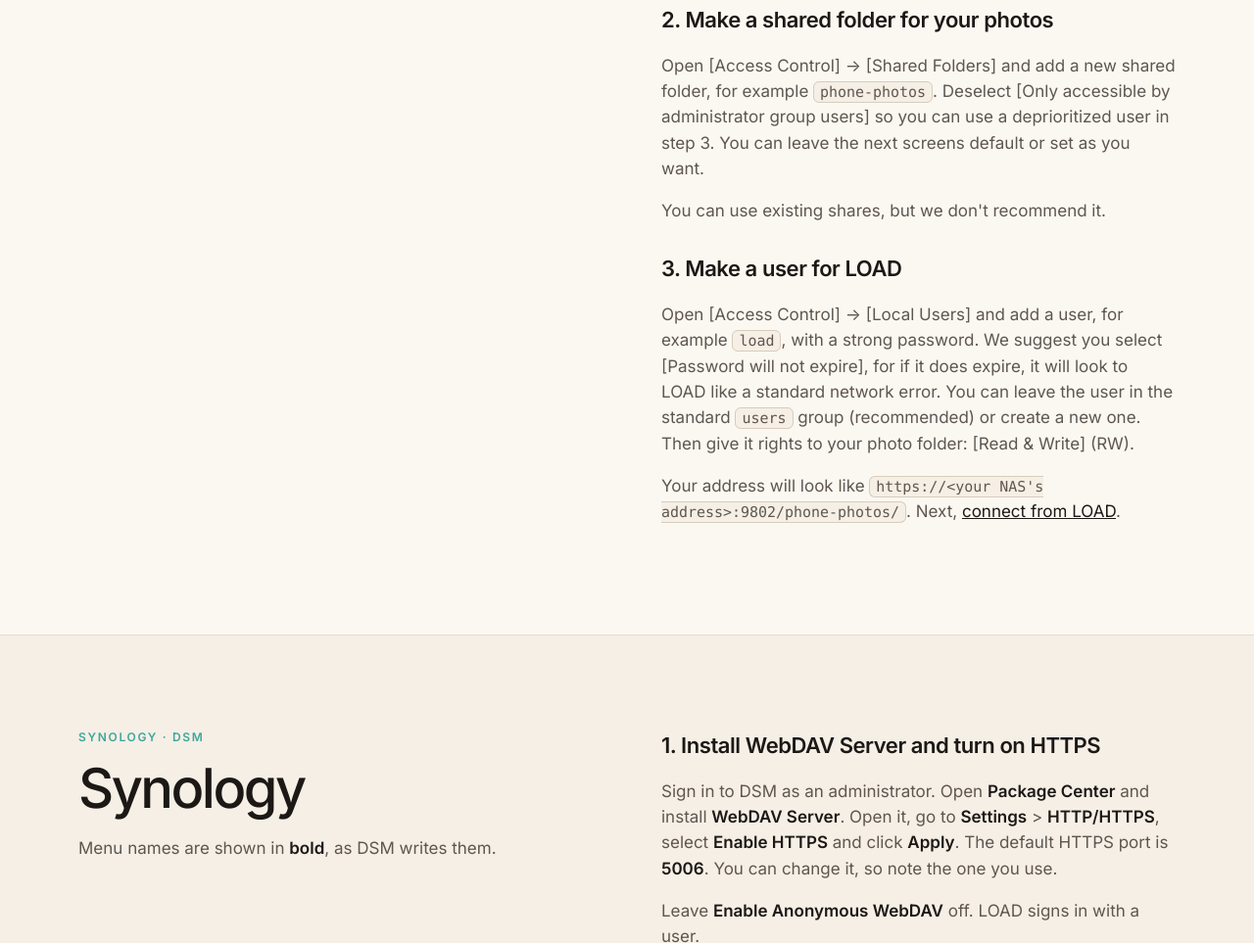
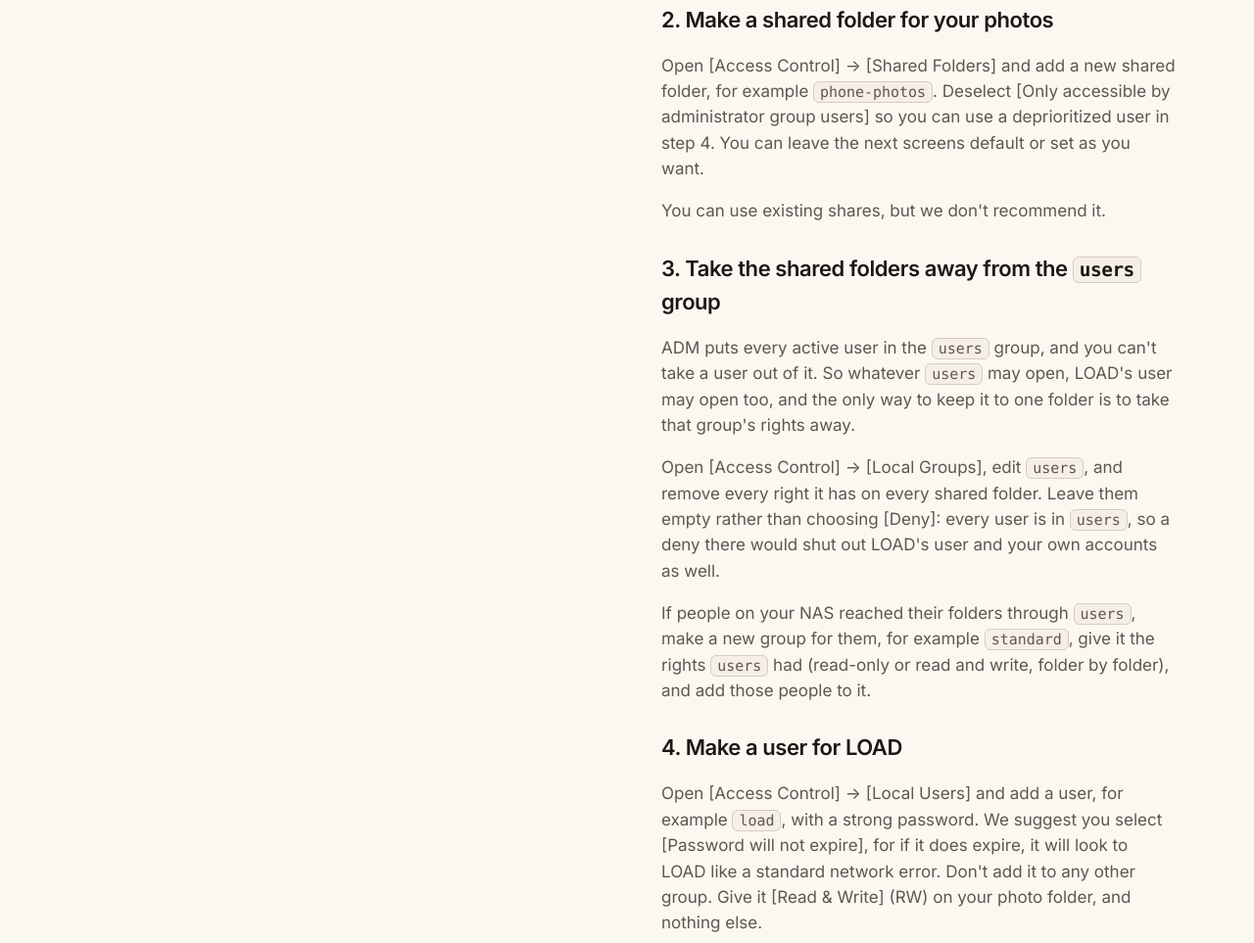
Before and after one commit to 9Reg/lumento-one, a plain HTML site: page webdav-setup.html in a window 1280 px wide. Shown: the part 3554-4517 px from the top of the page at 98% size. Drawn offline with Linux system fonts and the light colour scheme.

Commit message:
Setup page, Asustor: take the users group's rights away before making LOAD's user
ADM puts every active user in the users group and will not take one out
(9Reg, ADM on the AS6704T, 2026-11-10). The page said to leave LOAD's
user in users "(recommended)" as if that were a choice, and never touched
the group's rights, so a new WebDAV user could read every share the
group could: on the rig, all 10.

Step 3 is now: remove every right the users group has on every shared
folder, never Deny (every user is in users, so a deny would lock out
LOAD's user and the owner's own accounts), and move anyone who relied on
users into a new group such as `standard` with the rights users had.
Making LOAD's user is step 4, with no other groups and Read & Write on
the photo folder only. Step 2's "user in step 3" now points at step 4.

Co-Authored-By: Claude Opus 5.5 <noreply@anthropic.com>

```diff
--- a/webdav-setup.html
+++ b/webdav-setup.html
@@ -109,11 +109,16 @@
       <p>In ADM, open [Services] → [WebDAV].  Deselect [WebDAV over HTTP] and select [WebDAV over HTTPS], and accept the standard port <strong>9802</strong>.  Click [Apply].</p>
       <h3>2. Make a shared folder for your photos</h3>
       <!-- source: https://web.archive.org/web/20260623/https://www.asustor.com/online/online_help_V5?id=39 (archived copy dated 2026-06-23; asustor.com refused connections on 2026-11-09), read 2026-11-09 -->
-      <p>Open [Access Control] → [Shared Folders] and add a new shared folder, for example <code>phone-photos</code>.  Deselect [Only accessible by administrator group users] so you can use a deprioritized user in step 3.  You can leave the next screens default or set as you want.</p>
+      <p>Open [Access Control] → [Shared Folders] and add a new shared folder, for example <code>phone-photos</code>.  Deselect [Only accessible by administrator group users] so you can use a deprioritized user in step 4.  You can leave the next screens default or set as you want.</p>
       <p>You can use existing shares, but we don't recommend it.</p>
-      <h3>3. Make a user for LOAD</h3>
+      <h3>3. Take the shared folders away from the <code>users</code> group</h3>
+      <!-- source: 9Reg in ADM on the AS6704T, 2026-11-10: every active user is in the users group and cannot be taken out of it unless disabled; a new WebDAV user could read all 10 shares through it (LOAD's per-share check answered 207 for each) -->
+      <p>ADM puts every active user in the <code>users</code> group, and you can't take a user out of it.  So whatever <code>users</code> may open, LOAD's user may open too, and the only way to keep it to one folder is to take that group's rights away.</p>
+      <p>Open [Access Control] → [Local Groups], edit <code>users</code>, and remove every right it has on every shared folder.  Leave them empty rather than choosing [Deny]: every user is in <code>users</code>, so a deny there would shut out LOAD's user and your own accounts as well.</p>
+      <p>If people on your NAS reached their folders through <code>users</code>, make a new group for them, for example <code>standard</code>, give it the rights <code>users</code> had (read-only or read and write, folder by folder), and add those people to it.</p>
+      <h3>4. Make a user for LOAD</h3>
       <!-- source: https://web.archive.org/web/20260623/https://www.asustor.com/online/online_help_V5?id=35 (archived copy dated 2026-06-23; Local Users: add users and assign their access rights to shared folders), read 2026-11-09 -->
-      <p>Open [Access Control] → [Local Users] and add a user, for example <code>load</code>, with a strong password.  We suggest you select [Password will not expire], for if it does expire, it will look to LOAD like a standard network error.  You can leave the user in the standard <code>users</code> group (recommended) or create a new one.  Then give it rights to your photo folder: [Read &amp; Write] (RW).</p>
+      <p>Open [Access Control] → [Local Users] and add a user, for example <code>load</code>, with a strong password.  We suggest you select [Password will not expire], for if it does expire, it will look to LOAD like a standard network error.  Don't add it to any other group.  Give it [Read &amp; Write] (RW) on your photo folder, and nothing else.</p>
       <p>Your address will look like <code>https://&lt;your NAS's address&gt;:9802/phone-photos/</code>.  Next, <a href="#connect">connect from LOAD</a>.</p>
     </div>
   </div>
```
